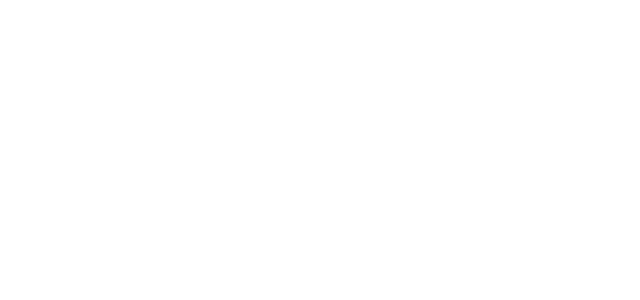
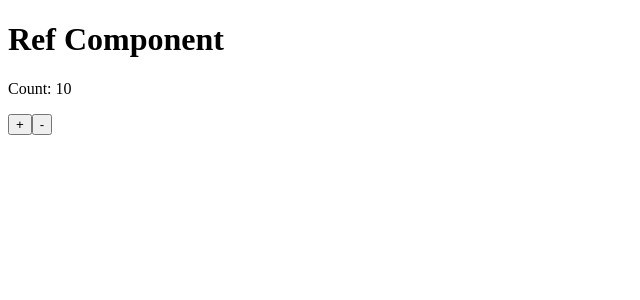
Before and after one commit to nehaumbre/vueP, a Vue app in the folder vue-project/: page / in a window 1280 px wide. Shown: the top 300 px of the page, without its empty margins (0-640 px from the left). Built offline with nearby package versions, Linux system fonts and the light colour scheme.

Commit message:
Template ref plus minus example
Signed-off-by: nehaumbre <nehaumbre28@gmail.com>

```diff
--- a/vue-project/src/App.vue
+++ b/vue-project/src/App.vue
@@ -90,6 +90,7 @@
 //     releaseDate: '1994-09-23'
 //   }
 // ])
+import RefComponent from './components/Tempref/RefComponent.vue';
 </script>
 
 <template>
@@ -147,6 +148,7 @@
   <hr>
   <ReactiveObjWatcher/> -->
   <!-- <TempRef/> -->
+  <RefComponent/>
 </template>
 
 <style scoped></style>
--- /dev/null
+++ b/vue-project/src/components/Tempref/MyComponent.vue
@@ -0,0 +1,18 @@
+<script setup>
+import { ref } from 'vue';
+const count = ref(10);
+
+const plus = () => count.value++
+const minus = () => count.value--
+
+//script setup is private by default
+// A parent referencing a child cant access anything
+//expose all properties and methods first then we can use it in parent component
+defineExpose({ count, plus, minus })
+</script>
+<template>
+    <h1>Ref Component</h1>
+    <p>Count: {{ count }}</p>
+    <button @click="plus">+</button>
+    <button @click="minus">-</button>
+</template>
--- /dev/null
+++ b/vue-project/src/components/Tempref/RefComponent.vue
@@ -0,0 +1,11 @@
+<script setup>
+import MyComponent from './MyComponent.vue';
+import { onMounted,ref } from 'vue';
+
+const myRef = ref(null)
+
+onMounted(()=>{ console.log(myRef.value); })
+</script>
+<template>
+    <MyComponent ref="myRef"/>
+</template>
```
